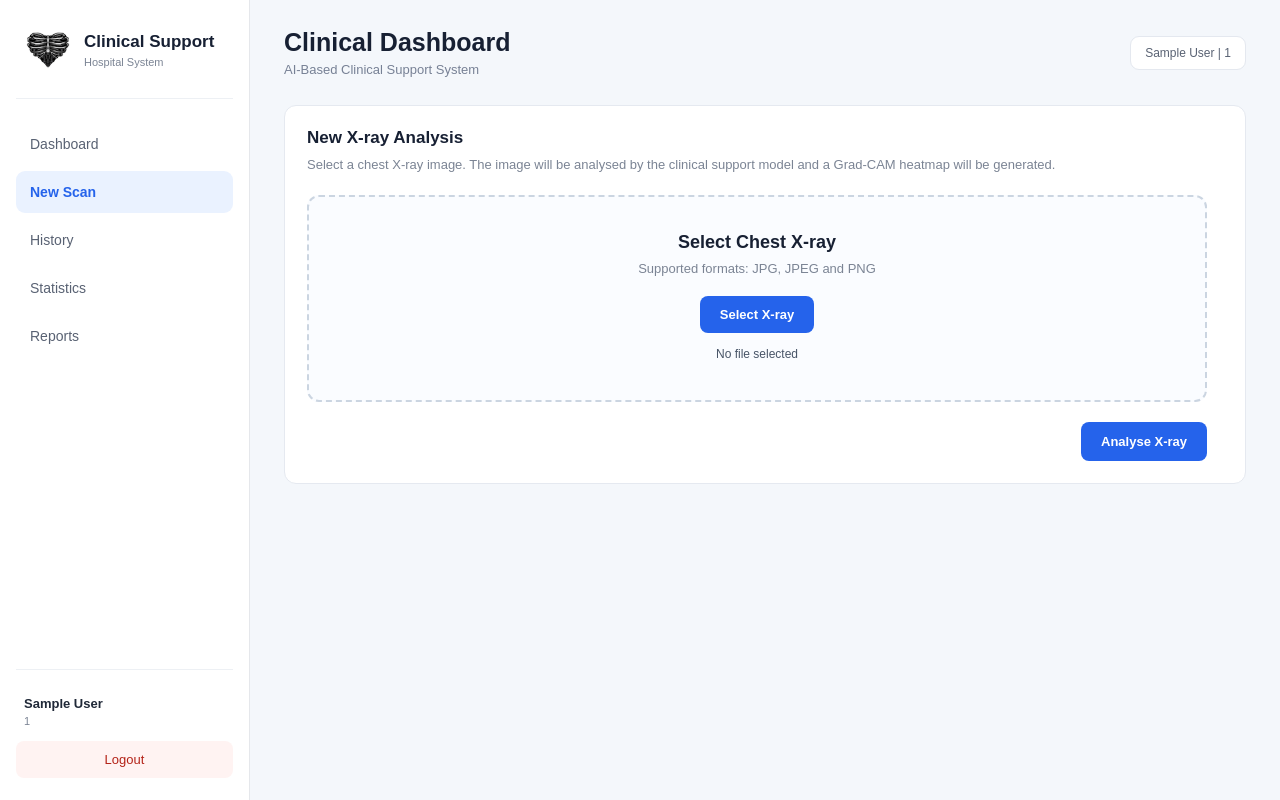
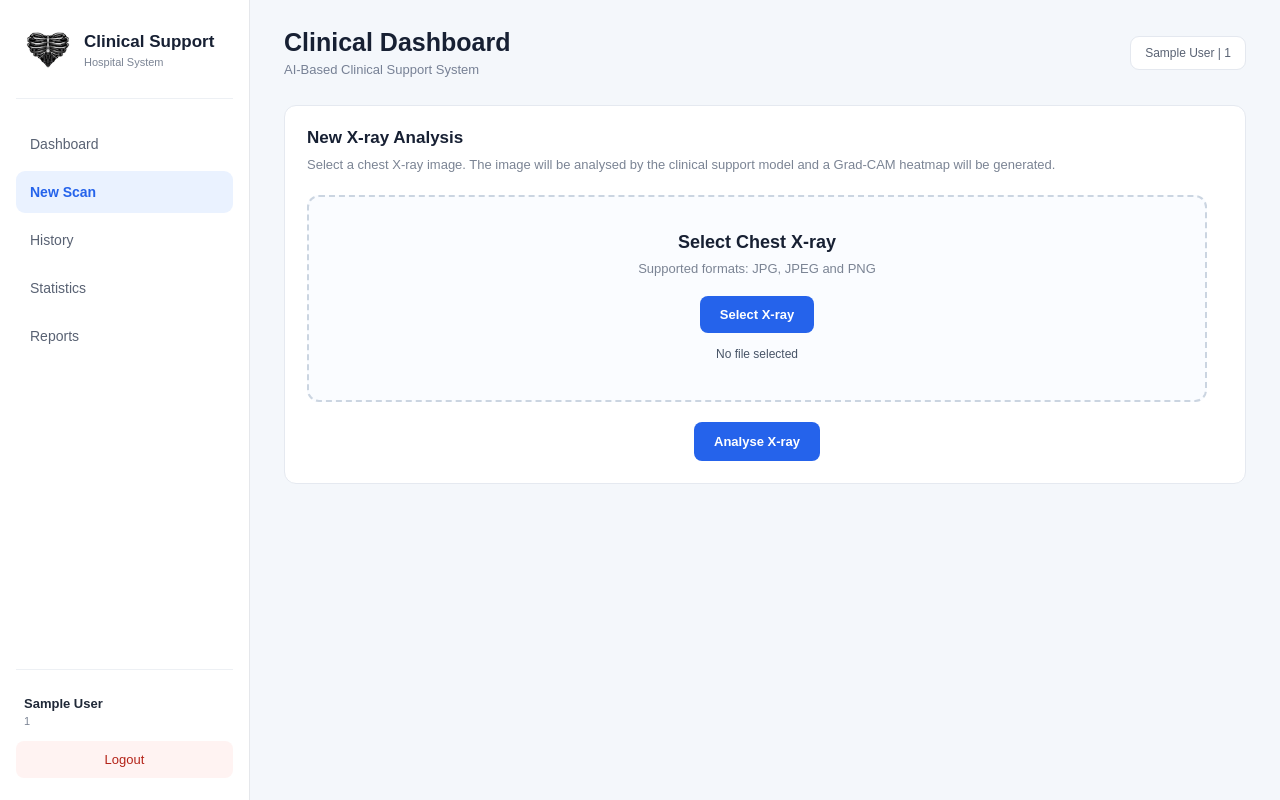
Before and after one commit to avelohlachwayo0828-coder/X-RAY-IMAGE-SCANNER2, a Flask app: template clinical-support-system/templates/clinical_dashboard.html in a window 1280 px wide, after a click on "New Scan". Run offline with Flask 3, Linux system fonts and the light colour scheme; the template is opened without the code that fills it: most values are stand-ins (such as "Sample title", 1, 10 or a date in 2020); parts of the project's set-up code (start-up, migrations or seed data) failed here and were passed over.

Commit message:
Update clinical dashboard and Gemini service

```diff
--- a/clinical-support-system/clinical_dashboard.html
+++ b/clinical-support-system/clinical_dashboard.html
@@ -549,7 +549,7 @@
 
             display: flex;
 
-            justify-content: flex-end;
+            justify-content: center;
 
             margin-top: 20px;
         }
--- a/clinical-support-system/gemini_service.py
+++ b/clinical-support-system/gemini_service.py
@@ -17,9 +17,7 @@ GEMINI_MODEL = "gemini-3.6-flash"
 
 def get_gemini_client():
 
-    api_key = os.environ.get(
-        "GEMINI_API_KEY"
-    )
+    api_key = os.environ.get("GEMINI_API_KEY")
 
     if not api_key:
         return None
--- a/clinical-support-system/templates/clinical_dashboard.html
+++ b/clinical-support-system/templates/clinical_dashboard.html
@@ -549,7 +549,7 @@
 
             display: flex;
 
-            justify-content: flex-end;
+            justify-content: center;
 
             margin-top: 20px;
         }
```
